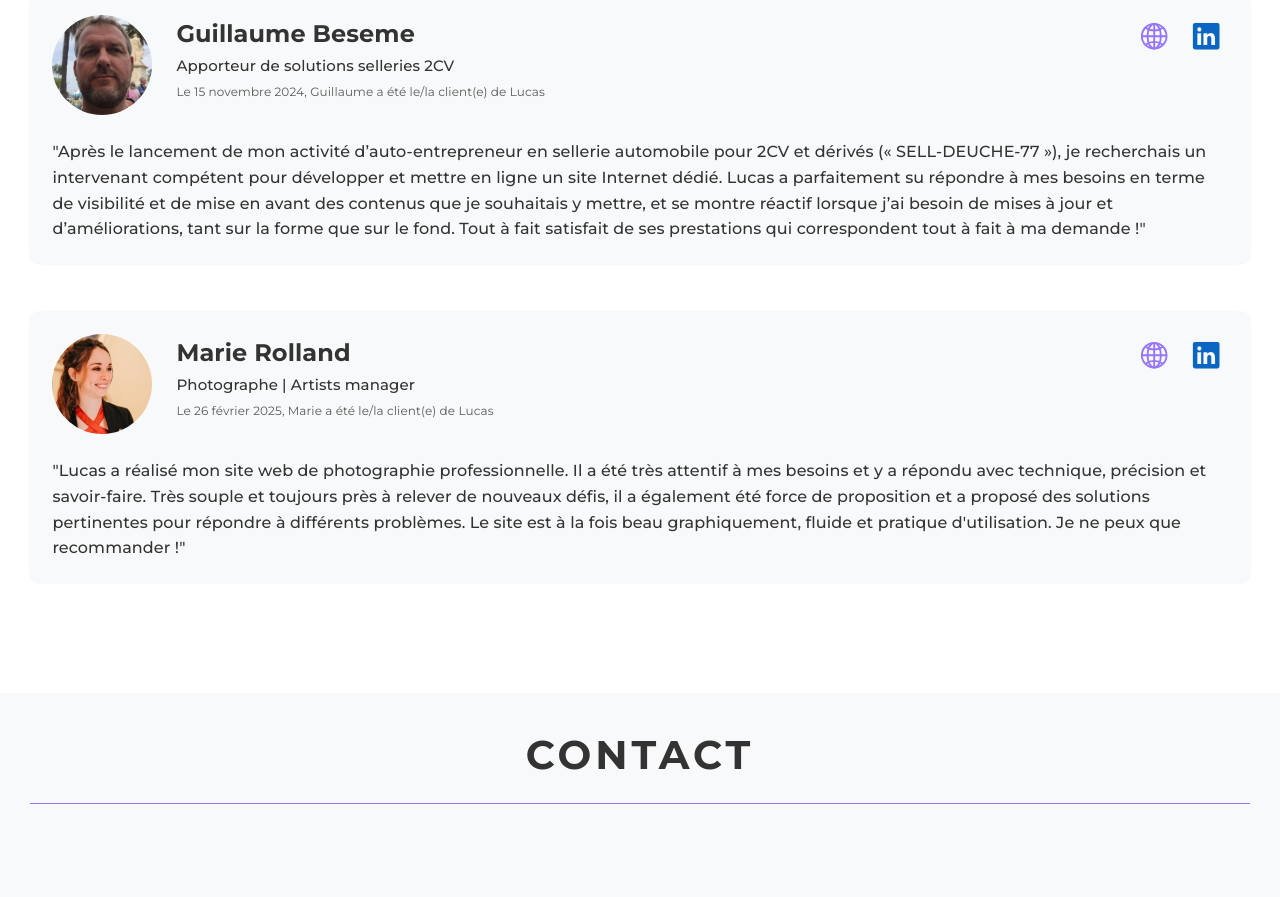
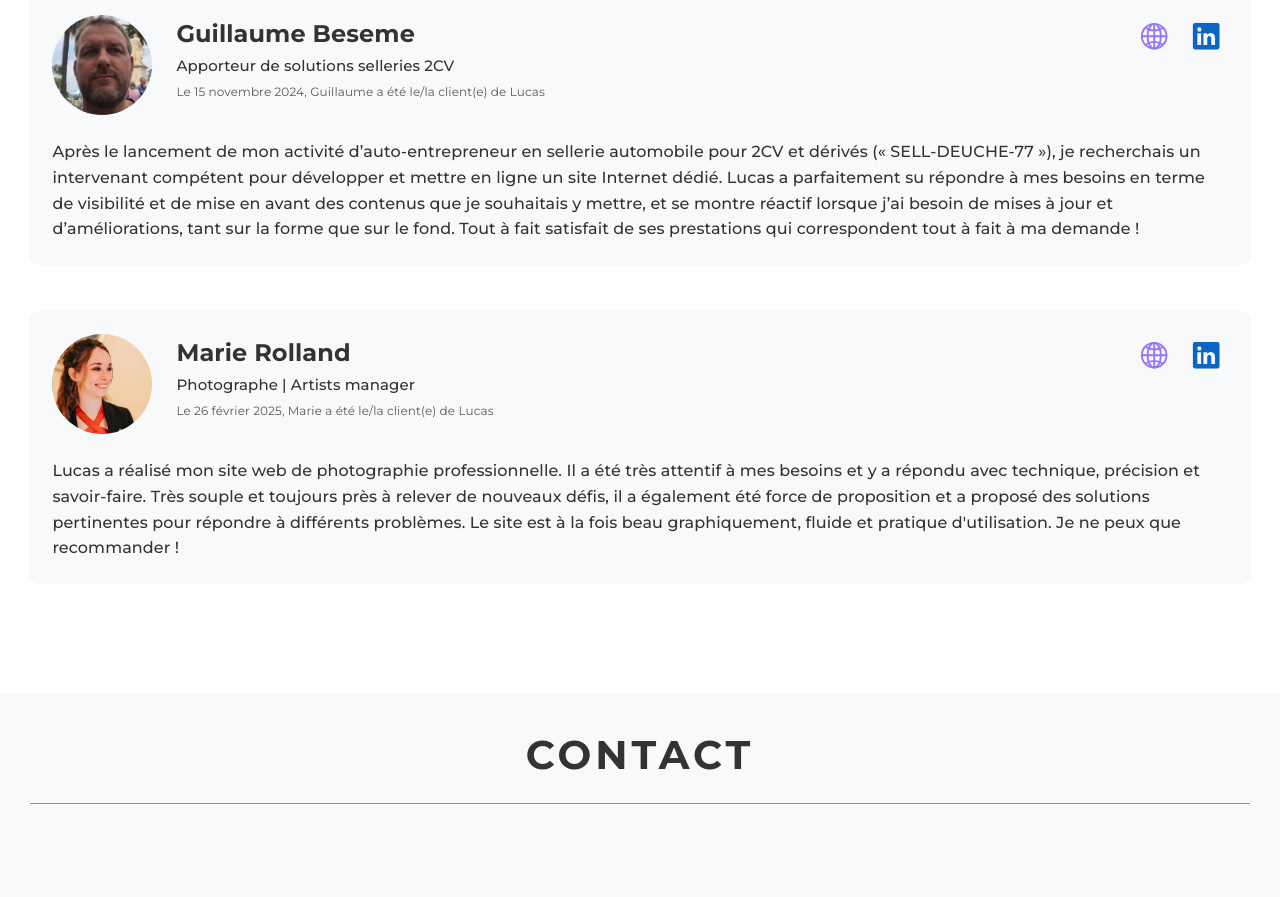
Before and after one commit to lucasamsellem/portfolio, a plain HTML site: page index.html in a window 1280 px wide. Shown: the part 2880-3777 px from the top of the page. Drawn offline with nearby package versions, Linux system fonts and the light colour scheme.

Commit message:
testimonials UI fixes

```diff
--- a/index.html
+++ b/index.html
@@ -483,7 +483,7 @@
                 </div>
               </header>
               <p>
-                "Après le lancement de mon activité d’auto-entrepreneur en
+                Après le lancement de mon activité d’auto-entrepreneur en
                 sellerie automobile pour 2CV et dérivés (« SELL-DEUCHE-77 »), je
                 recherchais un intervenant compétent pour développer et mettre
                 en ligne un site Internet dédié. Lucas a parfaitement su
@@ -491,7 +491,7 @@
                 avant des contenus que je souhaitais y mettre, et se montre
                 réactif lorsque j’ai besoin de mises à jour et d’améliorations,
                 tant sur la forme que sur le fond. Tout à fait satisfait de ses
-                prestations qui correspondent tout à fait à ma demande !"
+                prestations qui correspondent tout à fait à ma demande !
               </p>
             </li>
             <li class="testimonial-item">
@@ -521,14 +521,14 @@
                 </div>
               </header>
               <p>
-                "Lucas a réalisé mon site web de photographie professionnelle.
-                Il a été très attentif à mes besoins et y a répondu avec
-                technique, précision et savoir-faire. Très souple et toujours
-                près à relever de nouveaux défis, il a également été force de
+                Lucas a réalisé mon site web de photographie professionnelle. Il
+                a été très attentif à mes besoins et y a répondu avec technique,
+                précision et savoir-faire. Très souple et toujours près à
+                relever de nouveaux défis, il a également été force de
                 proposition et a proposé des solutions pertinentes pour répondre
                 à différents problèmes. Le site est à la fois beau
                 graphiquement, fluide et pratique d'utilisation. Je ne peux que
-                recommander !"
+                recommander !
               </p>
             </li>
           </ul>
```
Also changed, not shown: style.css (+0 -16 lines).
